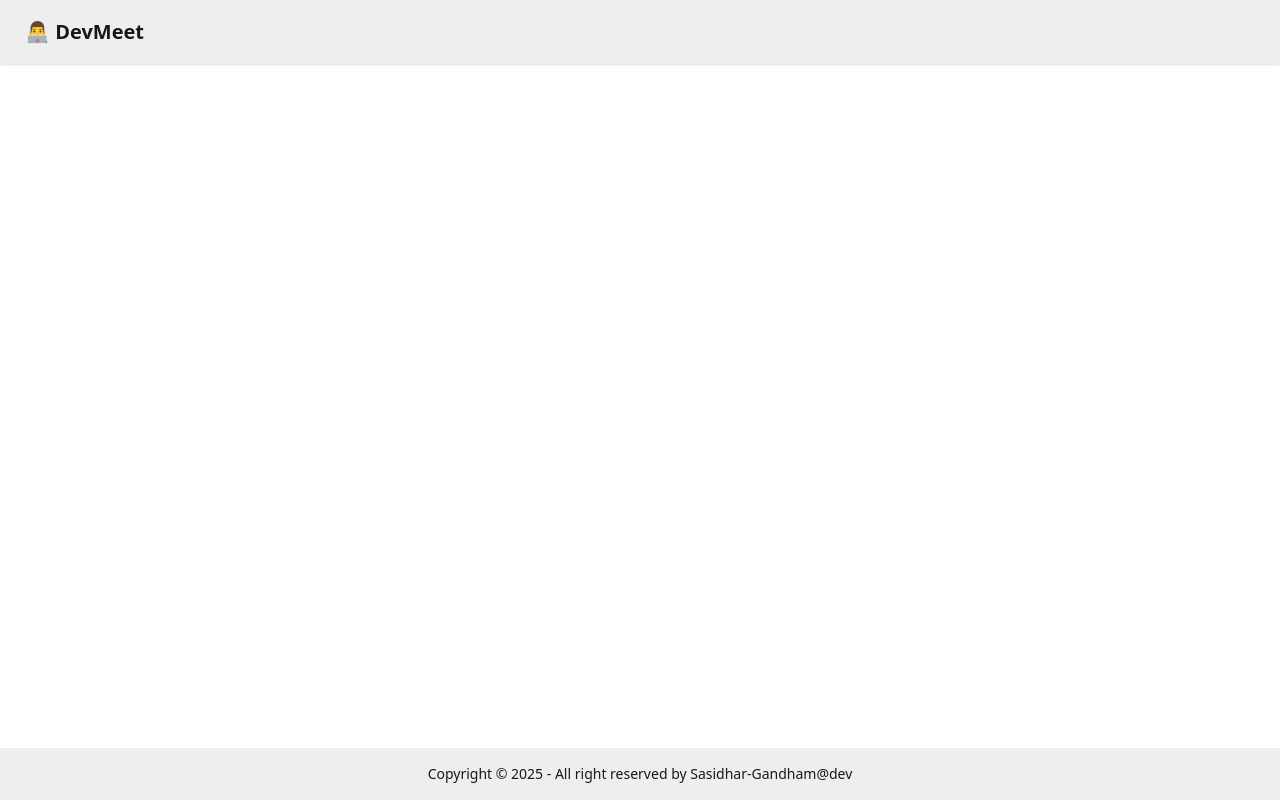
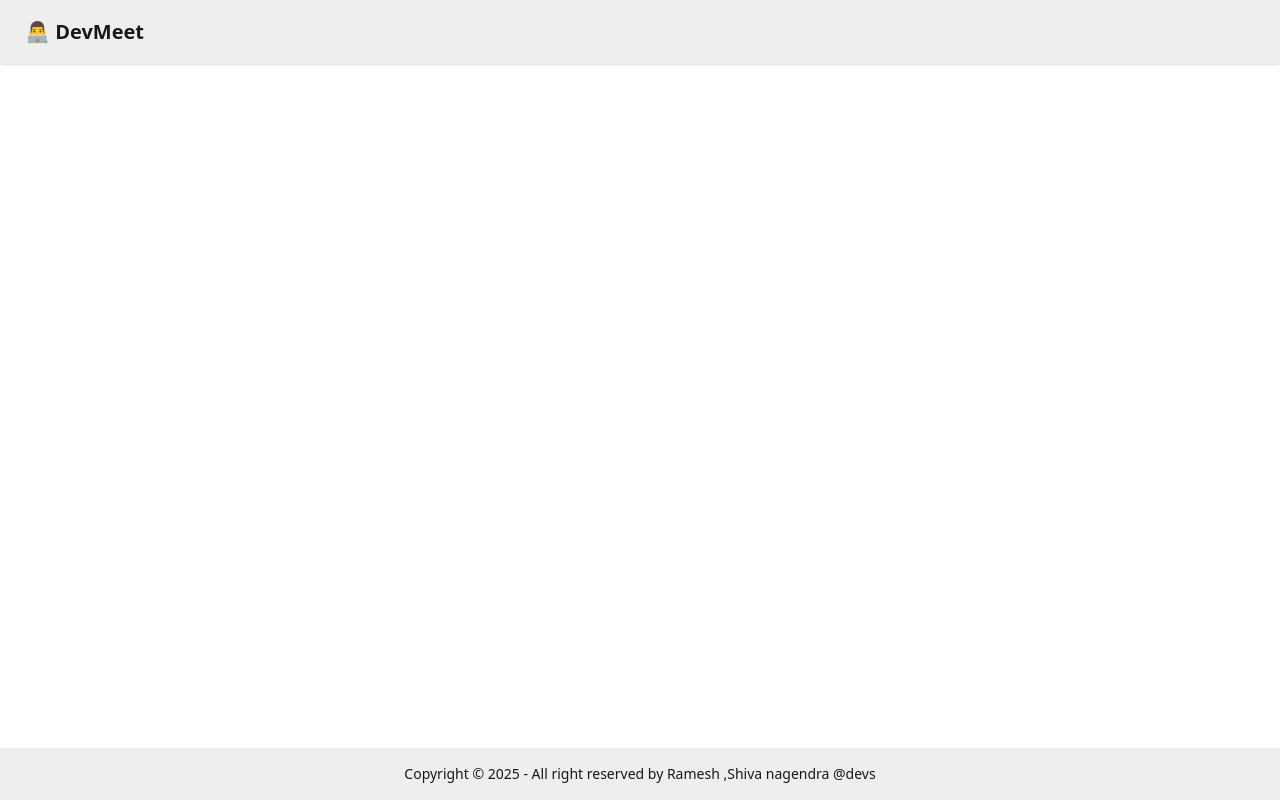
Before and after one commit to ramesh-perabattula/DevConnect, a React (Vite) app: page / in a window 1280 px wide. Built offline with nearby package versions, Linux system fonts and the light colour scheme; no server answers.

Commit message:
Update Footer.jsx

```diff
--- a/src/components/Footer.jsx
+++ b/src/components/Footer.jsx
@@ -4,7 +4,7 @@
   return (
 <footer className="footer sm:footer-horizontal footer-center bg-base-300 text-base-content p-4 fixed bottom-0">
   <aside>
-    <p>Copyright © {new Date().getFullYear()} - All right reserved by Sasidhar-Gandham@dev</p>
+    <p>Copyright © {new Date().getFullYear()} - All right reserved by Ramesh ,Shiva nagendra @devs</p>
   </aside>
 </footer>
 )
```
